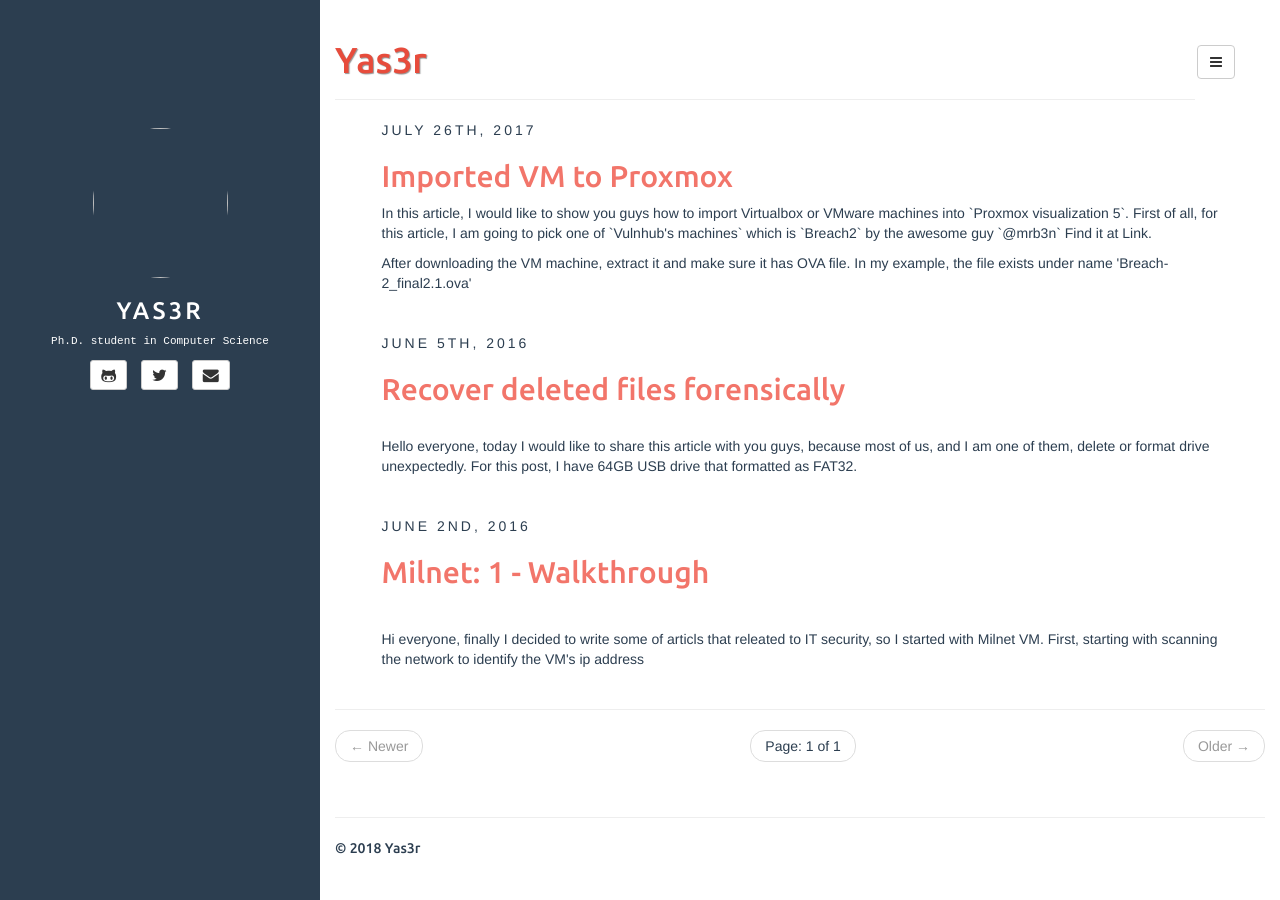
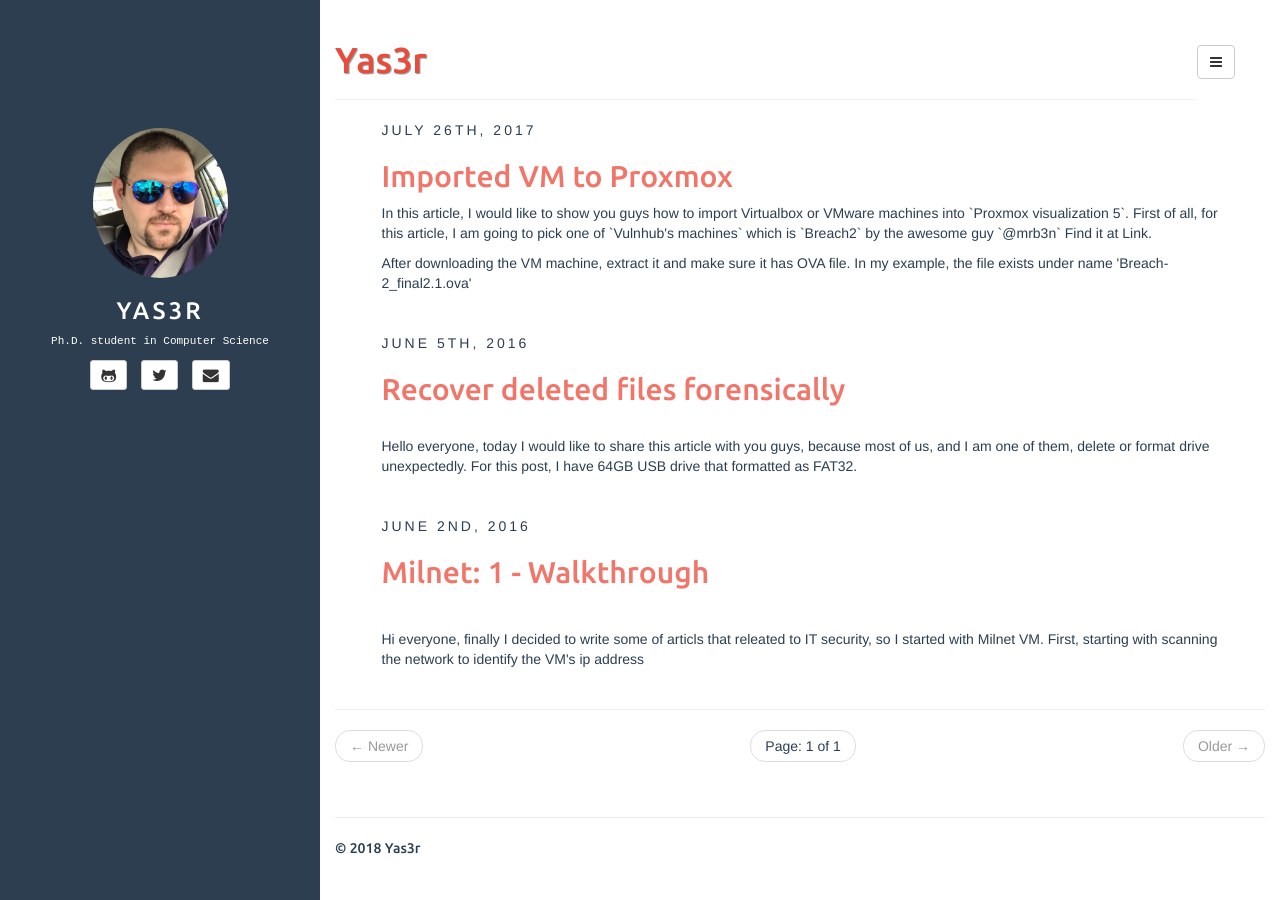
Before and after one commit to yaserfaraj/yaserfaraj.github.io, a Jekyll site: the page built from index.html, in a window 1280 px wide. Built offline with Jekyll 4.4.1, drawn with Linux system fonts in a browser that asks for light colours; the list of posts is cut into pages by our own code.

Commit message:
profile pic is added

```diff
--- a/_includes/sidebar.html
+++ b/_includes/sidebar.html
@@ -1,7 +1,7 @@
 <!-- sidebar.html -->
 <header class="sidebar-header" role="banner">
 	<a href="{{ site.BASE_PATH }}/">
-		<img src="/assests/images/me.png" width='135' height="150" class="img-circle" />
+		<img src="/assets/images/me.png" width='135' height="150" class="img-circle" />
 	</a>
 	<h3 class="title">
         <a href="{{ site.BASE_PATH }}/">{{ site.title }}</a>
```
